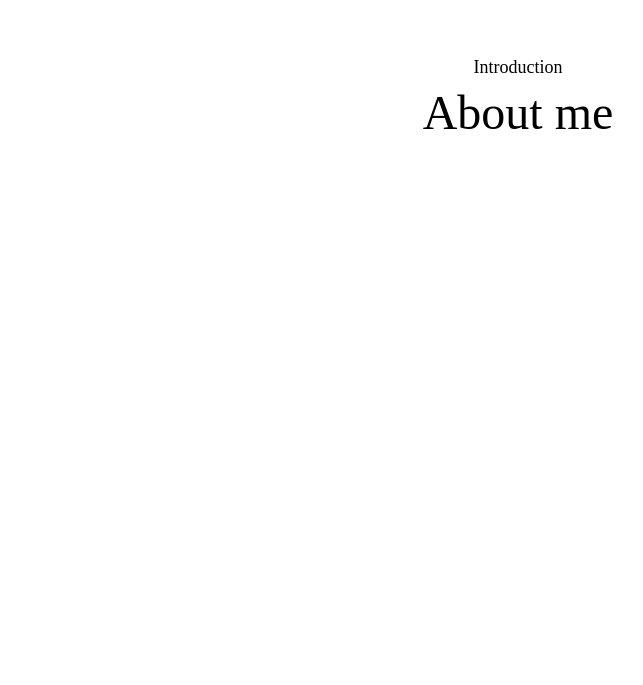
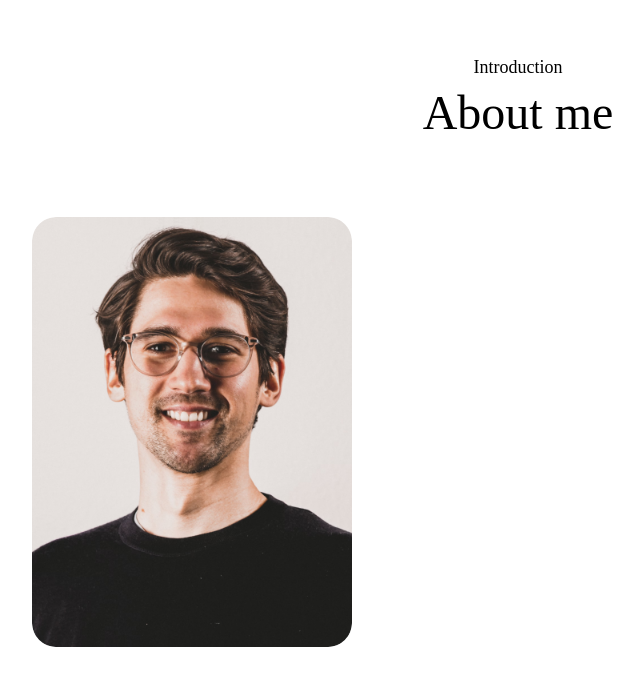
Before and after one commit to ryzhkoandrey/gs-portfolio, a Next.js app: page / in a window 1280 px wide. Shown: the part 787-1472 px from the top of the page, without its empty margins (122-765 px from the left). Before the commit the page ends 964 px from the top, so only its background shows below. Built offline with nearby package versions, Linux system fonts and the light colour scheme; a web font is replaced by a local one.

Commit message:
Add user image section to About component
Imported assets and Next.js Image component to display a user image in the About section. Added layout structure for image and future content using flexbox.

```diff
--- a/app/components/About.jsx
+++ b/app/components/About.jsx
@@ -1,8 +1,23 @@
+import { assets } from '@/assets/assets';
+import Image from 'next/image';
+
 const About = () => {
    return (
       <div id="about" className="w-full px-[12%] py-10 scroll-mt-20">
          <h4 className="text-center mb-2 text-lg font-Ovo">Introduction</h4>
          <h2 className="text-center text-5xl font-Ovo">About me</h2>
+
+         <div className="flex w-full flex-col lg:flex-row items-center gap-20 my-20">
+            <div className="w-64 sm:w-80 rounded-3xl max-w-none">
+               <Image
+                  src={assets.user_image}
+                  alt="User"
+                  className="w-full rounded-3xl"
+               />
+            </div>
+
+            <div className="flex-1"></div>
+         </div>
       </div>
    );
 };
```
